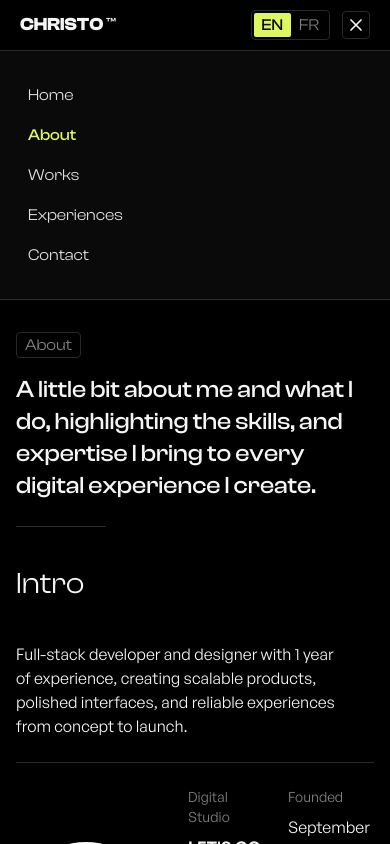
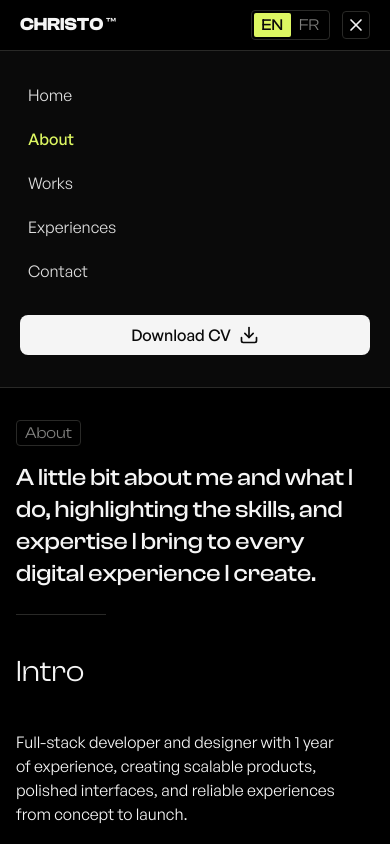
Before and after one commit to bossnare/portfolio, a Next.js app: page /about in a window 390 px wide. Both pictures are taken after a click on the button 356 px from the left and 25 px from the top of the page. Shown: the top 844 px of the page. Built offline with nearby package versions, Linux system fonts and the light colour scheme.

Commit message:
upgrade mobile navigation animation

```diff
--- a/app/globals.css
+++ b/app/globals.css
@@ -27,7 +27,7 @@
   --background: #0a0a0a;
   --foreground: #f5f5f5;
   --primary: #ddf762;
-  --muted: #27272a;
+  --muted: #222328;
   --muted-foreground: #80807e;
   --primary-foreground: #0a0a0a;
   --border: #292927;
--- a/app/works/page.tsx
+++ b/app/works/page.tsx
@@ -73,7 +73,7 @@ export default function WorksPage() {
           {process.map(({ title, description, icon: Icon }) => (
             <div
               key={title}
-              className="p-4 border rounded-lg border-border bg-muted/40"
+              className="p-4 border rounded-lg border-border bg-muted/60"
             >
               <div className="mb-3 inline-flex rounded-lg border border-border bg-background p-2.5">
                 <Icon className="size-5 text-foreground" />
--- a/src/components/Header.tsx
+++ b/src/components/Header.tsx
@@ -58,11 +58,11 @@ export function Header() {
           transition={{ duration: 0.5 }}
           className="flex flex-col gap-3 px-5 py-8 border-t border-b bg-background border-border md:hidden"
         >
-          <ul className="flex flex-col items-start gap-4">
+          <ul className="flex flex-col items-start gap-5">
             {tabs.map((tab, i) => (
               <motion.li
-                initial={{ opacity: 0, x: -40 }}
-                animate={{ opacity: 1, x: 0 }}
+                initial={{ opacity: 0, y: -50 }}
+                animate={{ opacity: 1, y: 0 }}
                 transition={{ duration: (i + 1) * 0.09 }}
                 onClick={() => handleWait(handleTogleOpenMenu, 150)}
                 key={tab.label}
@@ -71,6 +71,14 @@ export function Header() {
               </motion.li>
             ))}
           </ul>
+          <a
+            className="flex h-10 mt-5 items-center justify-center font-medium gap-2 rounded-lg px-3 bg-foreground text-background transition-colors hover:bg-[#383838] dark:hover:text-background dark:hover:bg-[#ccc] active:bg-[#383838] dark:active:bg-[#ccc]"
+            href="/cv/Christo_Razafimanga_Dev_CV.pdf"
+            download
+          >
+            Download CV
+            <Download className="size-5" />
+          </a>
         </motion.nav>
       )}
     </header>
--- a/src/components/about/Intro.tsx
+++ b/src/components/about/Intro.tsx
@@ -11,7 +11,7 @@ export const Intro = () => {
         <div className="pb-6 pr-6">
           <p className="max-w-2xl leading-6">{intro.description}</p>
         </div>
-        <div className="flex md:w-[70%] items-center gap-8">
+        <div className="flex md:w-[70%] items-start md:items-center gap-8">
           <Image
             src={`/icon/${intro.letsgochris.image}`}
             alt="logo-icon"
@@ -20,7 +20,7 @@ export const Intro = () => {
             className="h-auto w-35 dark:invert"
           />
           <div className="flex flex-col gap-4">
-            <div className="flex gap-6">
+            <div className="flex flex-col md:flex-row gap-6">
               {intro.letsgochris.info.map((info) => (
                 <div key={info.value} className="flex flex-col gap-2">
                   <span className="text-sm text-muted-foreground">
--- a/src/components/header/Tab.tsx
+++ b/src/components/header/Tab.tsx
@@ -15,7 +15,7 @@ export function Tab({ href = '#', label }: { href?: string; label?: string }) {
 
   return (
     <>
-      <Link className="relative flex justify-center font-display" href={href}>
+      <Link className="relative flex justify-center" href={href}>
         <span
           className={cn(
             isActive
```
